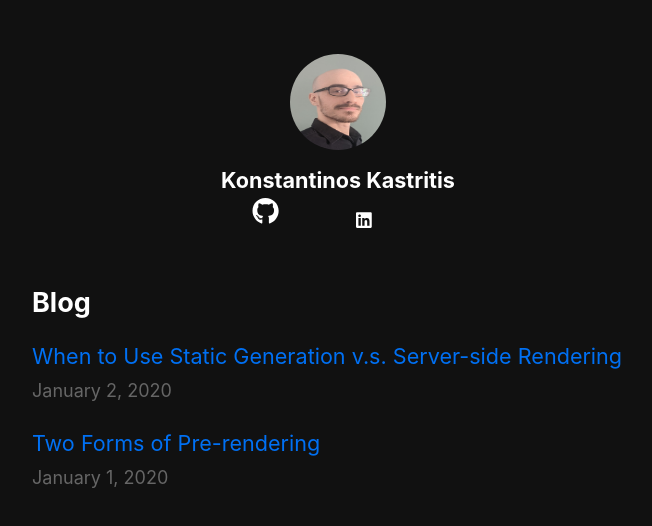
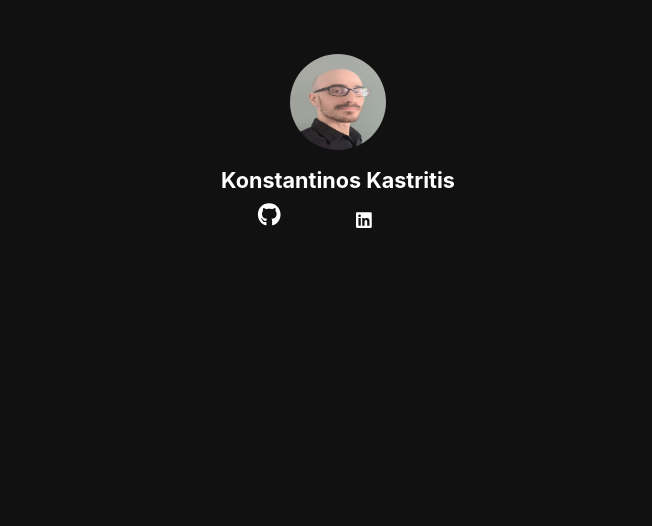
Before and after one commit to kkastr/kkastr.github.io, a Next.js app: page / in a window 1280 px wide. In both pictures the pointer is over the link 595 px from the left and 238 px from the top of the page. Shown: the top 526 px of the page, without its empty margins (302-954 px from the left). Built offline with nearby package versions, Linux system fonts and the light colour scheme.

Commit message:
removed some of the template code from display ( it needs to be refactored anyway)

```diff
--- a/pages/index.tsx
+++ b/pages/index.tsx
@@ -27,7 +27,7 @@ export default function Home({
           <a href="        https://nextjs.org/learn">our Next.js tutorial</a>.)
         </p> */}
       </section>
-      <section className={`${utilStyles.headingMd} ${utilStyles.padding1px}`}>
+      {/* <section className={`${utilStyles.headingMd} ${utilStyles.padding1px}`}>
         <h2 className={utilStyles.headingLg}>Blog</h2>
         <ul className={utilStyles.list}>
           {allPostsData.map(({ id, date, title }) => (
@@ -42,7 +42,7 @@ export default function Home({
             </li>
           ))}
         </ul>
-      </section>
+      </section> */}
     </Layout>
   )
 }
--- a/styles/utils.module.css
+++ b/styles/utils.module.css
@@ -31,7 +31,7 @@ a.social {
 
 a.social:hover {
   /* transform: translateY(-2px); */
-  transform: scale(1.5);
+  transform: scale(1.3);
 }
 
 .headingXl {
```
Also changed, not shown: 1 other file (tests, documents, lock files or other folders).
